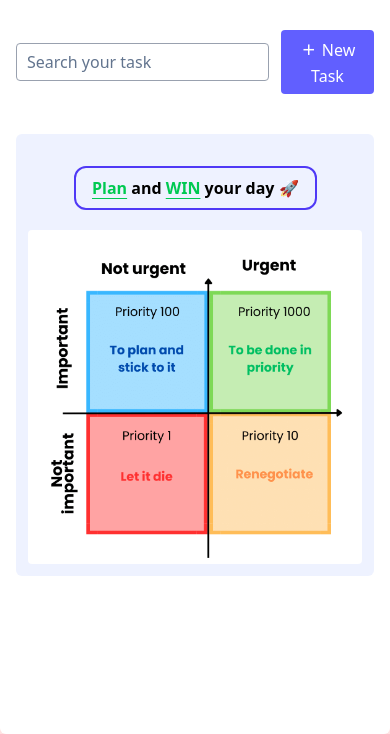
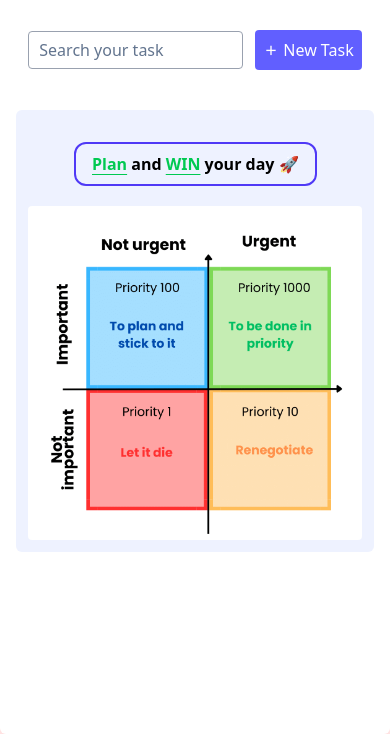
Before and after one commit to shivsinghcse/TaskBoard, a plain HTML site: page index.html in a window 390 px wide. Shown: the part 110-844 px from the top of the page. Drawn offline with nearby package versions, Linux system fonts and the light colour scheme; some packages are replaced by stand-ins of ours; a script that the page names is missing.

Commit message:
feat: fixing new-task button

```diff
--- a/index.html
+++ b/index.html
@@ -3,7 +3,7 @@
 <head>
     <meta charset="UTF-8">
     <meta name="viewport" content="width=device-width, initial-scale=1.0">
-    <title>Taskkboard</title>
+    <title>Taskboard</title>
     <link rel="shortcut icon" href="./images/favicon.png" type="image/x-icon" />
     <script src="https://cdn.jsdelivr.net/npm/@tailwindcss/browser@4"></script>
      <link
@@ -25,17 +25,17 @@
                 <h1 class="text-4xl font-bold cursor-default">Task<span class="text-indigo-600">Board</span></h1>
             </div>
 
-            <div class="flex justify-center items-center lg:gap-6 gap-3">
+            <div class="flex justify-center items-center lg:gap-6 gap-3 sm:gap-1">
                 <input
                     type="text"
                     name="search"
                     id="search"
                     placeholder="Search your task"
-                    class="border border-gray-400 flex-1 py-1.5 px-2.5 placeholder-slate-500 rounded focus:outline-indigo-600 text-indigo-500"
+                    class="border border-gray-400 lg:flex-1 w-[60%] py-1.5 px-2.5 placeholder-slate-500 rounded focus:outline-indigo-600 text-indigo-500"
                 />
-                <button class="bg-indigo-500 text-white lg:px-8 px-2 py-1.5 lg:font-medium rounded  hover:cursor-pointer hover:bg-indigo-600"
+                <button class="bg-indigo-500 text-white lg:px-8 px-2 py-2 lg:font-medium rounded  hover:cursor-pointer hover:bg-indigo-600 align-middle"
                 onclick="openDialog()">
-                    <i class="ri-add-line text-lg"></i>
+                    <i class="ri-add-line lg:text-lg text-md font-medium"></i>
                     New Task
                 </button>
             </div>
```
